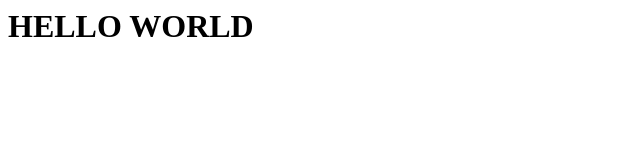
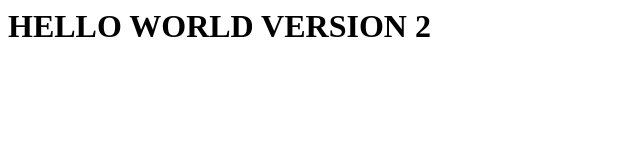
Before and after one commit to bala207134/vin, a plain HTML site: page index.html in a window 1280 px wide. Shown: the whole page, without its empty margins (0-640 px from the left). Drawn offline with Linux system fonts and the light colour scheme.

Commit message:
Update index.html

```diff
--- a/index.html
+++ b/index.html
@@ -1,5 +1,5 @@
 <html>
 <h1>
-HELLO WORLD
+HELLO WORLD VERSION 2
 </h1>
 </html>
```
